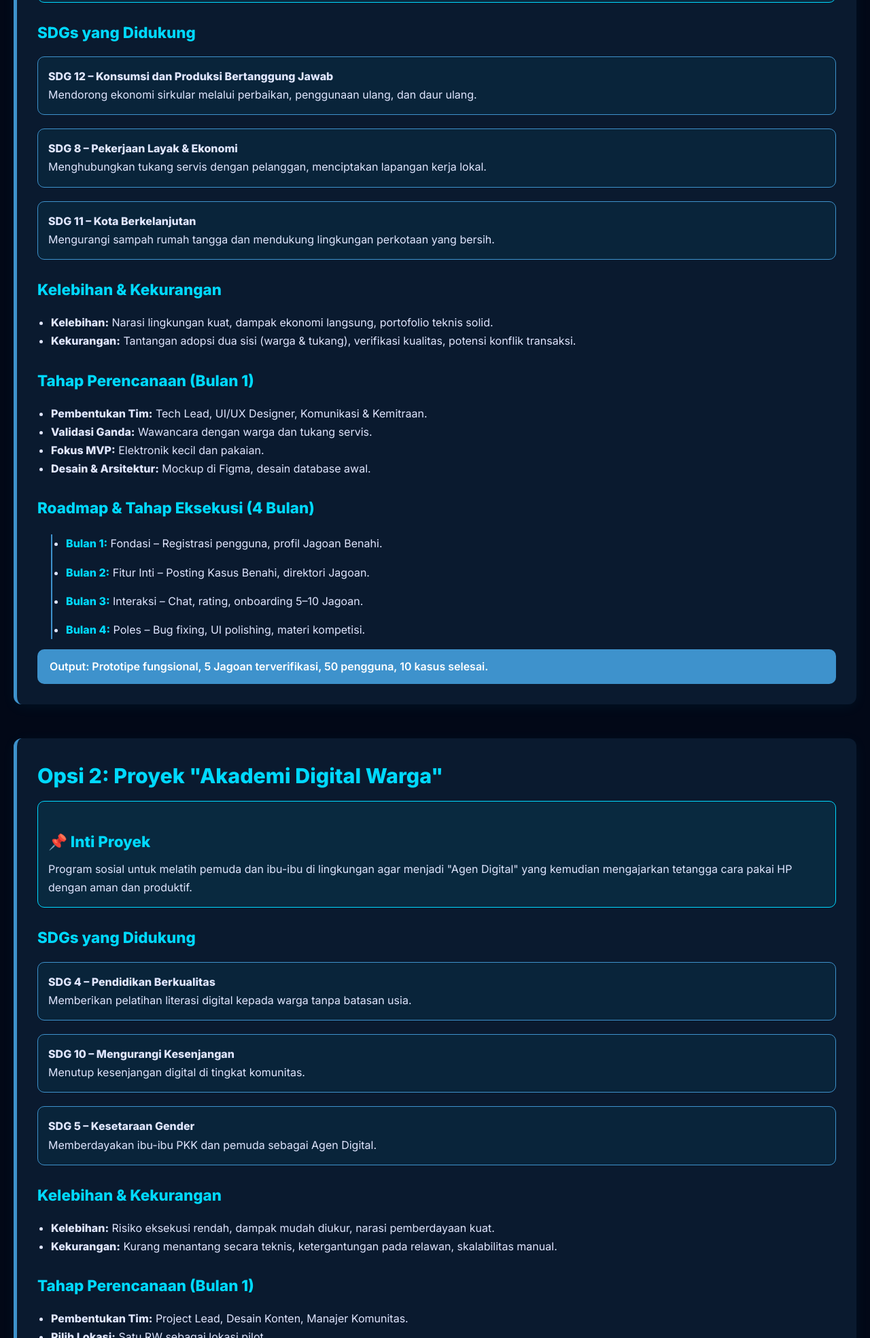
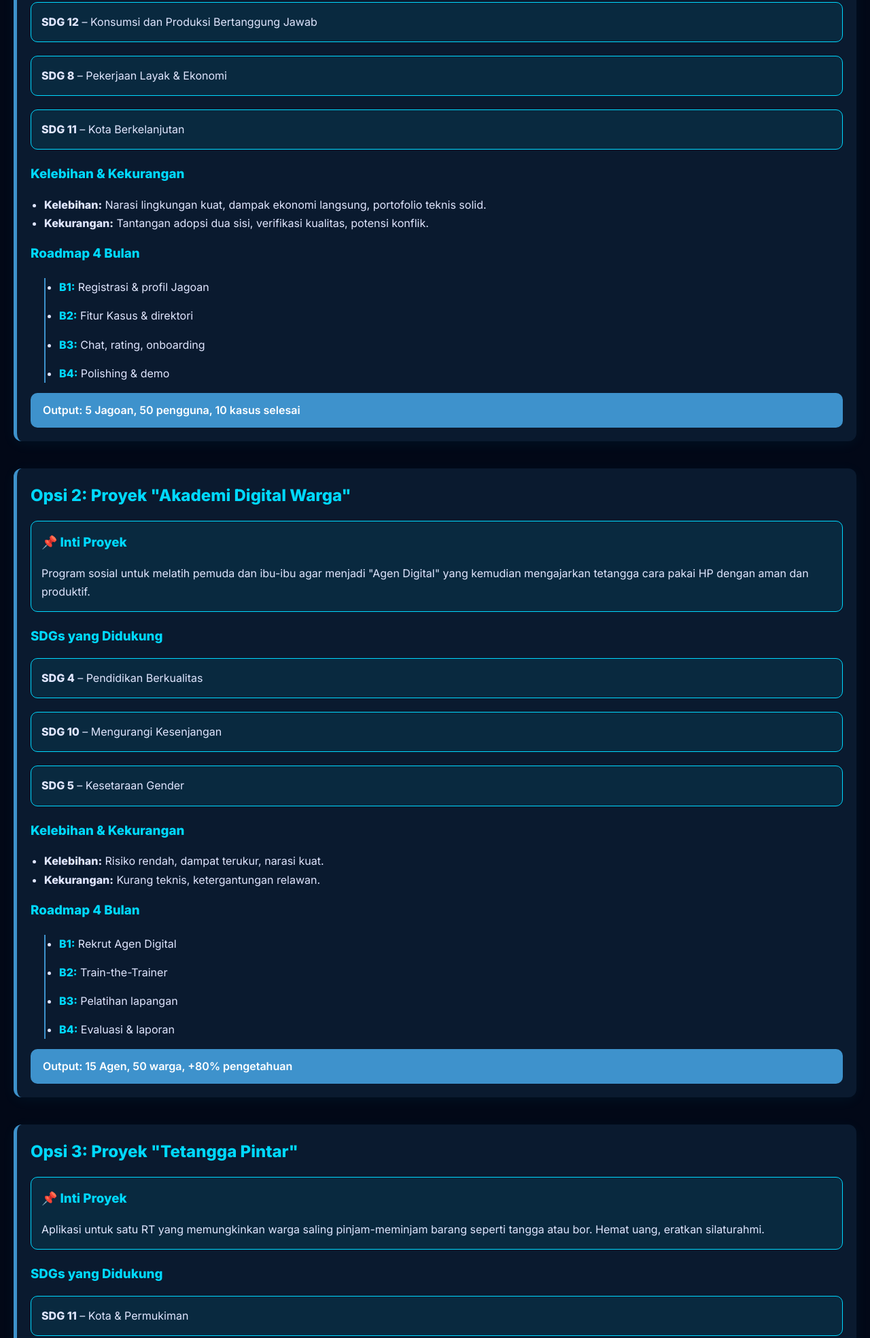
Before and after one commit to hanif-12-01/kpp, a plain HTML site: page index.html in a window 1280 px wide. Shown: the part 372-2340 px from the top of the page at 68% size. Drawn offline with Linux system fonts and the light colour scheme.

Commit message:
Update index.html

```diff
--- a/index.html
+++ b/index.html
@@ -26,7 +26,7 @@
       color: var(--text);
       font-family: 'Inter', sans-serif;
       line-height: 1.7;
-      padding: 40px 20px;
+      padding: 20px;
     }
 
     h1, h2, h3 {
@@ -35,7 +35,7 @@
     }
 
     h1 {
-      font-size: 2.6rem;
+      font-size: 2.2rem;
       text-align: center;
       animation: glow 2s ease-in-out infinite alternate;
     }
@@ -49,19 +49,17 @@
       background: var(--card-bg);
       border-left: 5px solid var(--blue-light);
       border-radius: 12px;
-      padding: 30px;
-      margin-bottom: 50px;
+      padding: 20px;
+      margin-bottom: 40px;
       box-shadow: 0 4px 20px rgba(0, 217, 255, 0.05);
     }
 
-    .project h2 {
-      font-size: 1.9rem;
-      margin-bottom: 10px;
-    }
-
-    .project h3 {
-      font-size: 1.4rem;
-      margin-top: 25px;
+    .summary, .sdg {
+      background: rgba(0, 217, 255, 0.08);
+      border: 1px solid var(--cyan);
+      padding: 15px;
+      border-radius: 10px;
+      margin-bottom: 20px;
     }
 
     ul {
@@ -92,30 +90,6 @@
       font-weight: 600;
     }
 
-    .summary {
-      background: rgba(0, 217, 255, 0.08);
-      border: 1px solid var(--cyan);
-      padding: 15px;
-      border-radius: 10px;
-      margin-bottom: 20px;
-    }
-
-    .summary h3 {
-      margin-bottom: 8px;
-    }
-
-    .sdg {
-      background: rgba(0, 217, 255, 0.05);
-      border: 1px solid var(--blue-light);
-      padding: 15px;
-      border-radius: 10px;
-      margin-bottom: 20px;
-    }
-
-    .sdg h3 {
-      margin-bottom: 8px;
-    }
-
     footer {
       text-align: center;
       margin-top: 60px;
@@ -138,12 +112,27 @@
       transform: scale(1.05);
     }
 
+    /* Responsive */
     @media (max-width: 600px) {
       h1 {
-        font-size: 2.1rem;
+        font-size: 1.8rem;
       }
+
+      h2 {
+        font-size: 1.4rem;
+      }
+
       .project {
-        padding: 20px;
+        padding: 15px;
+      }
+
+      ul {
+        margin-left: 15px;
+      }
+
+      .cta {
+        width: 100%;
+        max-width: 300px;
       }
     }
   </style>
@@ -162,44 +151,25 @@
     </div>
 
     <h3>SDGs yang Didukung</h3>
-    <div class="sdg">
-      <strong>SDG 12 – Konsumsi dan Produksi Bertanggung Jawab</strong><br>
-      Mendorong ekonomi sirkular melalui perbaikan, penggunaan ulang, dan daur ulang.
-    </div>
-    <div class="sdg">
-      <strong>SDG 8 – Pekerjaan Layak & Ekonomi</strong><br>
-      Menghubungkan tukang servis dengan pelanggan, menciptakan lapangan kerja lokal.
-    </div>
-    <div class="sdg">
-      <strong>SDG 11 – Kota Berkelanjutan</strong><br>
-      Mengurangi sampah rumah tangga dan mendukung lingkungan perkotaan yang bersih.
-    </div>
+    <div class="sdg"><strong>SDG 12</strong> – Konsumsi dan Produksi Bertanggung Jawab</div>
+    <div class="sdg"><strong>SDG 8</strong> – Pekerjaan Layak & Ekonomi</div>
+    <div class="sdg"><strong>SDG 11</strong> – Kota Berkelanjutan</div>
 
     <h3>Kelebihan & Kekurangan</h3>
     <ul>
       <li><strong>Kelebihan:</strong> Narasi lingkungan kuat, dampak ekonomi langsung, portofolio teknis solid.</li>
-      <li><strong>Kekurangan:</strong> Tantangan adopsi dua sisi (warga & tukang), verifikasi kualitas, potensi konflik transaksi.</li>
+      <li><strong>Kekurangan:</strong> Tantangan adopsi dua sisi, verifikasi kualitas, potensi konflik.</li>
     </ul>
 
-    <h3>Tahap Perencanaan (Bulan 1)</h3>
-    <ul>
-      <li><strong>Pembentukan Tim:</strong> Tech Lead, UI/UX Designer, Komunikasi & Kemitraan.</li>
-      <li><strong>Validasi Ganda:</strong> Wawancara dengan warga dan tukang servis.</li>
-      <li><strong>Fokus MVP:</strong> Elektronik kecil dan pakaian.</li>
-      <li><strong>Desain & Arsitektur:</strong> Mockup di Figma, desain database awal.</li>
+    <h3>Roadmap 4 Bulan</h3>
+    <ul class="timeline">
+      <li><strong>B1:</strong> Registrasi & profil Jagoan</li>
+      <li><strong>B2:</strong> Fitur Kasus & direktori</li>
+      <li><strong>B3:</strong> Chat, rating, onboarding</li>
+      <li><strong>B4:</strong> Polishing & demo</li>
     </ul>
 
-    <h3>Roadmap & Tahap Eksekusi (4 Bulan)</h3>
-    <ul class="timeline">
-      <li><strong>Bulan 1:</strong> Fondasi – Registrasi pengguna, profil Jagoan Benahi.</li>
-      <li><strong>Bulan 2:</strong> Fitur Inti – Posting Kasus Benahi, direktori Jagoan.</li>
-      <li><strong>Bulan 3:</strong> Interaksi – Chat, rating, onboarding 5–10 Jagoan.</li>
-      <li><strong>Bulan 4:</strong> Poles – Bug fixing, UI polishing, materi kompetisi.</li>
-    </ul>
-
-    <div class="output">
-      Output: Prototipe fungsional, 5 Jagoan terverifikasi, 50 pengguna, 10 kasus selesai.
-    </div>
+    <div class="output">Output: 5 Jagoan, 50 pengguna, 10 kasus selesai</div>
   </section>
 
   <!-- AKADEMI DIGITAL WARGA -->
@@ -208,48 +178,29 @@
 
     <div class="summary">
       <h3>📌 Inti Proyek</h3>
-      <p>Program sosial untuk melatih pemuda dan ibu-ibu di lingkungan agar menjadi "Agen Digital" yang kemudian mengajarkan tetangga cara pakai HP dengan aman dan produktif.</p>
+      <p>Program sosial untuk melatih pemuda dan ibu-ibu agar menjadi "Agen Digital" yang kemudian mengajarkan tetangga cara pakai HP dengan aman dan produktif.</p>
     </div>
 
     <h3>SDGs yang Didukung</h3>
-    <div class="sdg">
-      <strong>SDG 4 – Pendidikan Berkualitas</strong><br>
-      Memberikan pelatihan literasi digital kepada warga tanpa batasan usia.
-    </div>
-    <div class="sdg">
-      <strong>SDG 10 – Mengurangi Kesenjangan</strong><br>
-      Menutup kesenjangan digital di tingkat komunitas.
-    </div>
-    <div class="sdg">
-      <strong>SDG 5 – Kesetaraan Gender</strong><br>
-      Memberdayakan ibu-ibu PKK dan pemuda sebagai Agen Digital.
-    </div>
+    <div class="sdg"><strong>SDG 4</strong> – Pendidikan Berkualitas</div>
+    <div class="sdg"><strong>SDG 10</strong> – Mengurangi Kesenjangan</div>
+    <div class="sdg"><strong>SDG 5</strong> – Kesetaraan Gender</div>
 
     <h3>Kelebihan & Kekurangan</h3>
     <ul>
-      <li><strong>Kelebihan:</strong> Risiko eksekusi rendah, dampak mudah diukur, narasi pemberdayaan kuat.</li>
-      <li><strong>Kekurangan:</strong> Kurang menantang secara teknis, ketergantungan pada relawan, skalabilitas manual.</li>
+      <li><strong>Kelebihan:</strong> Risiko rendah, dampat terukur, narasi kuat.</li>
+      <li><strong>Kekurangan:</strong> Kurang teknis, ketergantungan relawan.</li>
     </ul>
 
-    <h3>Tahap Perencanaan (Bulan 1)</h3>
-    <ul>
-      <li><strong>Pembentukan Tim:</strong> Project Lead, Desain Konten, Manajer Komunitas.</li>
-      <li><strong>Pilih Lokasi:</strong> Satu RW sebagai lokasi pilot.</li>
-      <li><strong>Jalin Kemitraan:</strong> RW, Karang Taruna, PKK.</li>
-      <li><strong>Kurikulum:</strong> 4 modul visual, kuesioner Google Forms.</li>
+    <h3>Roadmap 4 Bulan</h3>
+    <ul class="timeline">
+      <li><strong>B1:</strong> Rekrut Agen Digital</li>
+      <li><strong>B2:</strong> Train-the-Trainer</li>
+      <li><strong>B3:</strong> Pelatihan lapangan</li>
+      <li><strong>B4:</strong> Evaluasi & laporan</li>
     </ul>
 
-    <h3>Roadmap & Tahap Eksekusi</h3>
-    <ul class="timeline">
-      <li><strong>Bulan 1:</strong> Persiapan – Finalisasi modul, rekrut 10–15 Agen Digital.</li>
-      <li><strong>Bulan 2:</strong> Train-the-Trainer – Workshop intensif 1–2 hari.</li>
-      <li><strong>Bulan 3:</strong> Eksekusi – Agen Digital melaksanakan pelatihan.</li>
-      <li><strong>Bulan 4:</strong> Evaluasi – Analisis data, laporan dampak, video dokumenter.</li>
-    </ul>
-
-    <div class="output">
-      Output: Model pelatihan teruji, 15 Agen Digital, 50 warga terlatih, peningkatan pengetahuan 80%.
-    </div>
+    <div class="output">Output: 15 Agen, 50 warga, +80% pengetahuan</div>
   </section>
 
   <!-- TETANGGA PINTAR -->
@@ -258,52 +209,10 @@
 
     <div class="summary">
       <h3>📌 Inti Proyek</h3>
-      <p>Aplikasi untuk satu RT yang memungkinkan warga saling pinjam-meminjam barang seperti tangga, bor, atau kursi. Hemat uang, hemat tempat, dan eratkan silaturahmi.</p>
+      <p>Aplikasi untuk satu RT yang memungkinkan warga saling pinjam-meminjam barang seperti tangga atau bor. Hemat uang, eratkan silaturahmi.</p>
     </div>
 
     <h3>SDGs yang Didukung</h3>
-    <div class="sdg">
-      <strong>SDG 11 – Kota dan Permukiman Berkelanjutan</strong><br>
-      Menciptakan lingkungan RT yang efisien, tangguh, dan terhubung.
-    </div>
-    <div class="sdg">
-      <strong>SDG 12 – Konsumsi dan Produksi Bertanggung Jawab</strong><br>
-      Mengurangi konsumsi berlebihan melalui sistem pinjam-meminjam.
-    </div>
-    <div class="sdg">
-      <strong>SDG 1 - Tanpa Kemiskinan</strong><br>
-      Mengurangi beban ekonomi rumah tangga melalui penghematan dan sharing economy.
-    </div>
-
-    <h3>Kelebihan & Kekurangan</h3>
-    <ul>
-      <li><strong>Kelebihan:</strong> Relevan, mudah dipahami, potensi viral, membangun komunitas.</li>
-      <li><strong>Kekurangan:</strong> Tantangan adopsi awal, isu keamanan & privasi, potensi konflik.</li>
-    </ul>
-
-    <h3>Tahap Perencanaan (Bulan 1)</h3>
-    <ul>
-      <li><strong>Pembentukan Tim:</strong> Tech Lead, UI/UX Designer, Komunikasi & Kemitraan.</li>
-      <li><strong>Validasi:</strong> Wawancara dengan RT dan warga.</li>
-      <li><strong>Fokus MVP:</strong> Fitur "Gudang Bersama" – pinjam-meminjam barang.</li>
-    </ul>
-
-    <h3>Roadmap & Tahap Eksekusi</h3>
-    <ul class="timeline">
-      <li><strong>Bulan 1:</strong> Fondasi – Registrasi pengguna, validasi RT.</li>
-      <li><strong>Bulan 2:</strong> Fitur Inti – Daftar barang, pencarian, unggah barang.</li>
-      <li><strong>Bulan 3:</strong> Transaksi – Pinjam, chat, status barang.</li>
-      <li><strong>Bulan 4:</strong> Poles – Bug fixing, testimoni warga, materi kompetisi.</li>
-    </ul>
-
-    <div class="output">
-      Output: Prototipe Gudang Bersama, 20 pengguna aktif, 20 barang terdaftar, 10 transaksi.
-    </div>
-  </section>
-
-  <footer>
-    <button class="cta" onclick="window.scrollTo({top:0, behavior:'smooth'})">⬆ Kembali ke Atas</button>
-  </footer>
-
-</body>
-</html>
+    <div class="sdg"><strong>SDG 11</strong> – Kota & Permukiman</div>
+    <div class="sdg"><strong>SDG 12</strong> – Konsumsi & Produksi</div>
+    <div class="sdg"><strong>SDG 1</strong>
```
